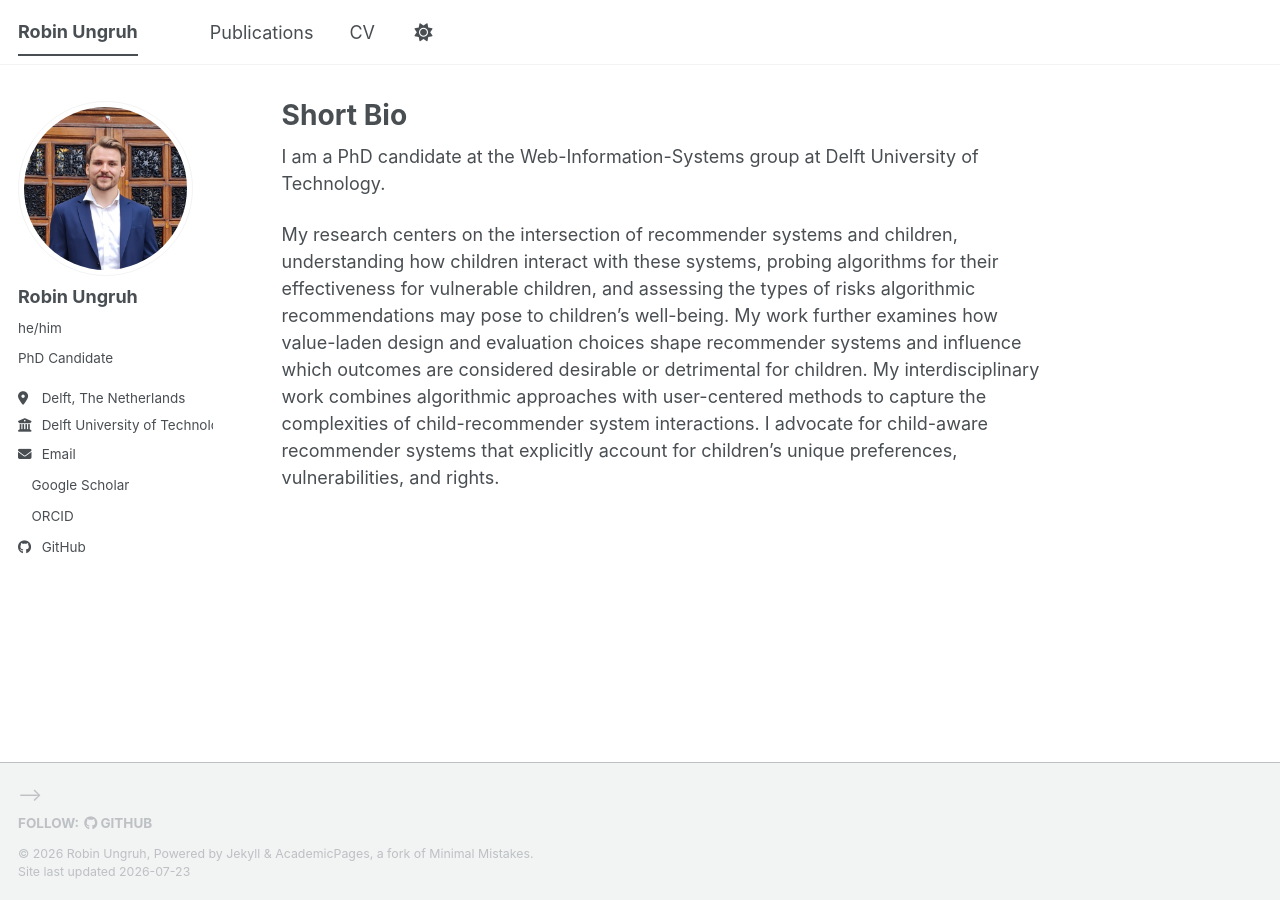
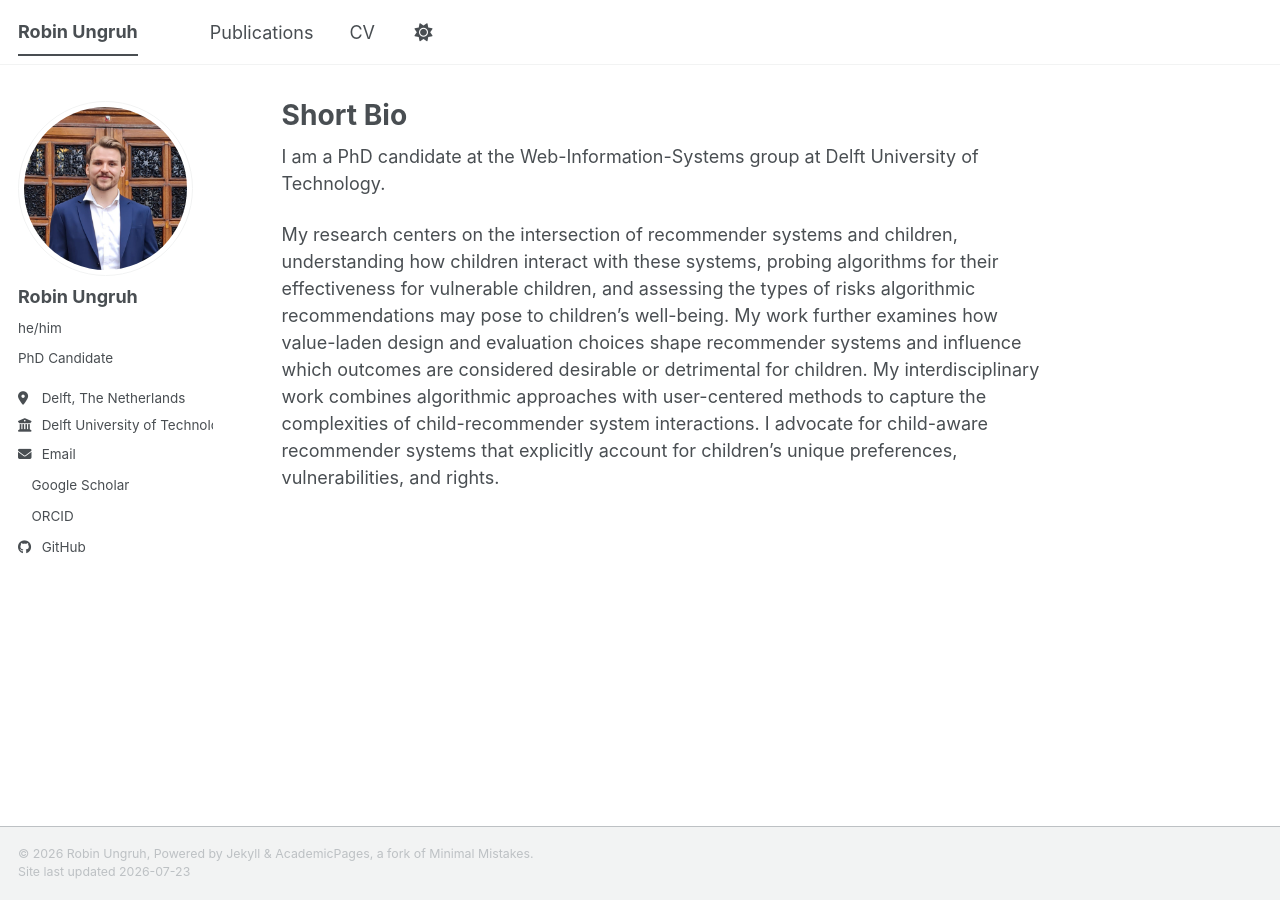
Before and after one commit to rUngruh/rungruh.github.io, a Jekyll site: the page built from _pages/about.md, in a window 1280 px wide. Built offline with Jekyll 4.4.1, drawn with Linux system fonts in a browser that asks for light colours; a style sheet for code colours, icons or effects is not loaded.

Commit message:
tiny tweaks

```diff
--- a/_includes/footer.html
+++ b/_includes/footer.html
@@ -1,6 +1,6 @@
 {% include base_path %}
 
-{% if site.author.github or site.author.bitbucket or site.atom_feed.hide != true %}
+<!-- {% if site.author.github or site.author.bitbucket or site.atom_feed.hide != true %}
 <div class="page__footer-follow">
   <ul class="social-icons">
     {% if site.data.ui-text[site.locale].follow_label %}
@@ -8,16 +8,16 @@
     {% endif %}
     {% if site.author.github %}
       <li><a href="https://github.com/{{ site.author.github }}"><i class="fab fa-github" aria-hidden="true"></i> GitHub</a></li>
-    {% endif %}
+    {% endif %} -->
     <!-- {% if site.author.bitbucket %}
       <li><a href="https://bitbucket.org/{{ site.author.bitbucket }}"><i class="fab fa-bitbucket" aria-hidden="true"></i> Bitbucket</a></li>
     {% endif %} -->
     <!-- {% if site.atom_feed.hide != true %}
     <li><a href="{% if site.atom_feed.path %}{{ site.atom_feed.path }}{% else %}{{ base_path }}/feed.xml{% endif %}"><i class="fa fa-fw fa-rss-square" aria-hidden="true"></i> {{ site.data.ui-text[site.locale].feed_label | default: "Feed" }}</a></li>
     {% endif %} -->
-  </ul>
+  <!-- </ul>
 </div>
-{% endif %}
+{% endif %} -->
 
 <div class="page__footer-copyright">
   &copy; {{ site.time | date: '%Y' }} {{ site.name | default: site.title }}, {{ site.data.ui-text[site.locale].powered_by | default: "Powered by" }} <a href="https://jekyllrb.com" rel="nofollow">Jekyll</a> &amp; <a href="https://github.com/academicpages/academicpages.github.io">AcademicPages</a>, a fork of <a href="https://mademistakes.com/work/minimal-mistakes-jekyll-theme/" rel="nofollow">Minimal Mistakes</a>.<br />
--- a/_layouts/default.html
+++ b/_layouts/default.html
@@ -20,7 +20,7 @@
 
     <div class="page__footer">
       <footer>
-        <!-- {% include footer/custom.html %} -->
+        {% include footer/custom.html %}
         {% include footer.html %}
       </footer>
     </div>
```
